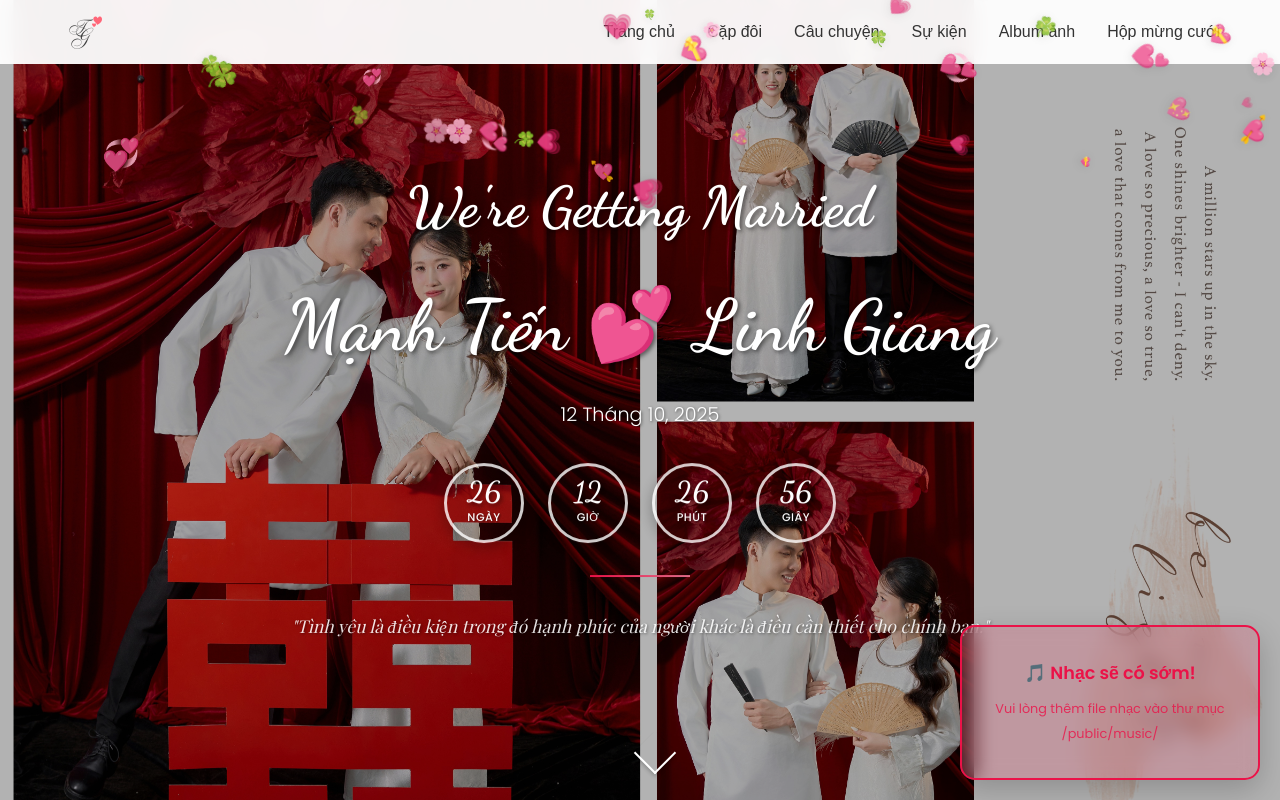
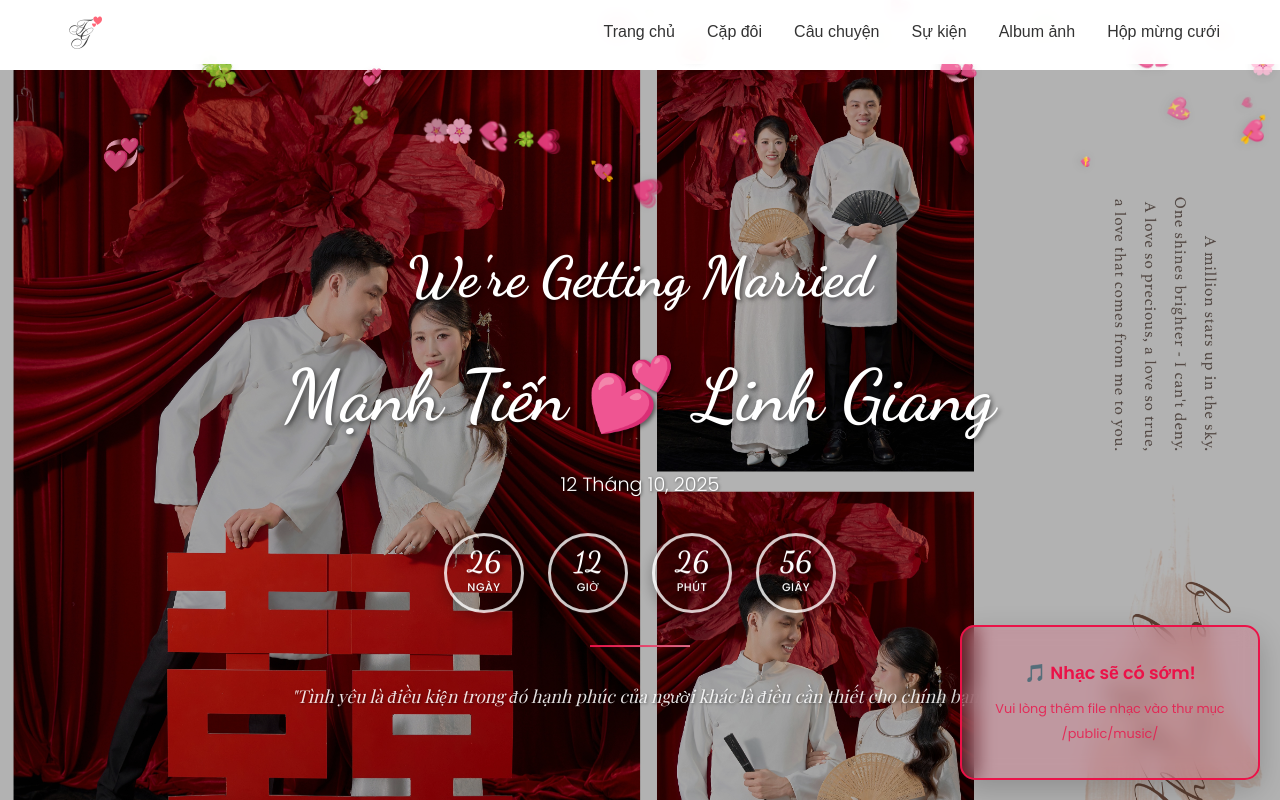
Before and after one commit to tiennm0510/thiep-cuoi, a React (Vite) app: page / in a window 1280 px wide. Shown: the top 800 px of the page. Built offline with nearby package versions, Linux system fonts and the light colour scheme.

Commit message:
update error css amimation

```diff
--- a/src/App.css
+++ b/src/App.css
@@ -1,5 +1,6 @@
 /* Main content fade-in animation */
 .main-content {
+  padding-top: 70px;
   opacity: 0;
   transform: translateY(20px);
   transition: all 0.8s ease-out;
--- a/src/App.jsx
+++ b/src/App.jsx
@@ -31,9 +31,10 @@ function App() {
       )}
       {!isLoading && <FloatingFlowers />}
 
+      {!isLoading && <Header />}
+
       {!isLoading && (
         <div className={`main-content ${showContent ? 'fade-in' : ''}`}>
-          <Header />
           <Hero />
           <Couple />
           <WeddingEvents />
--- a/src/components/shared/header/Header.css
+++ b/src/components/shared/header/Header.css
@@ -3,7 +3,7 @@
   top: 0;
   left: 0;
   right: 0;
-  z-index: 500;
+  z-index: 1000;
   background: rgba(255, 255, 255, 0.95);
   backdrop-filter: blur(10px);
   transition: all 0.3s ease;
```
